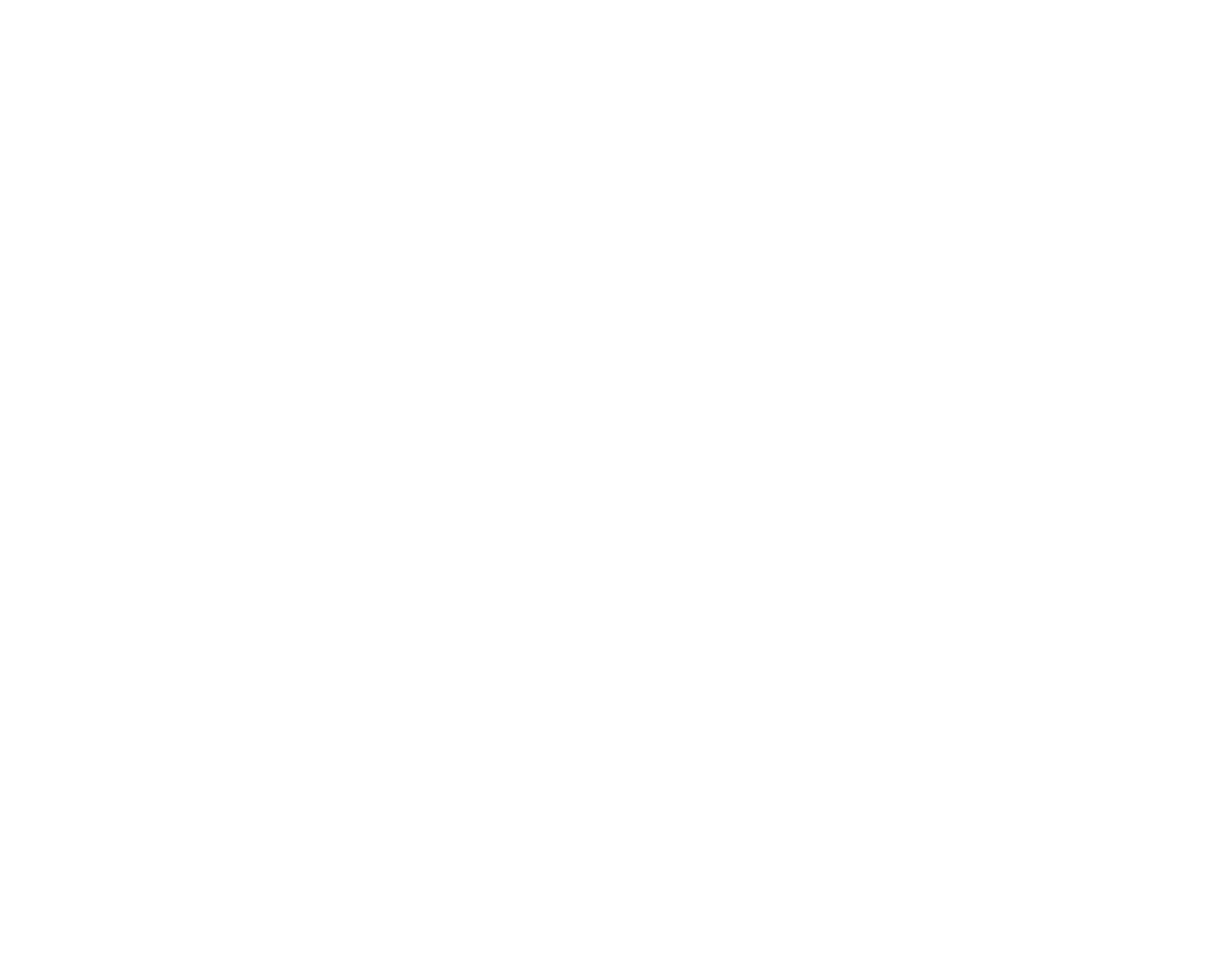
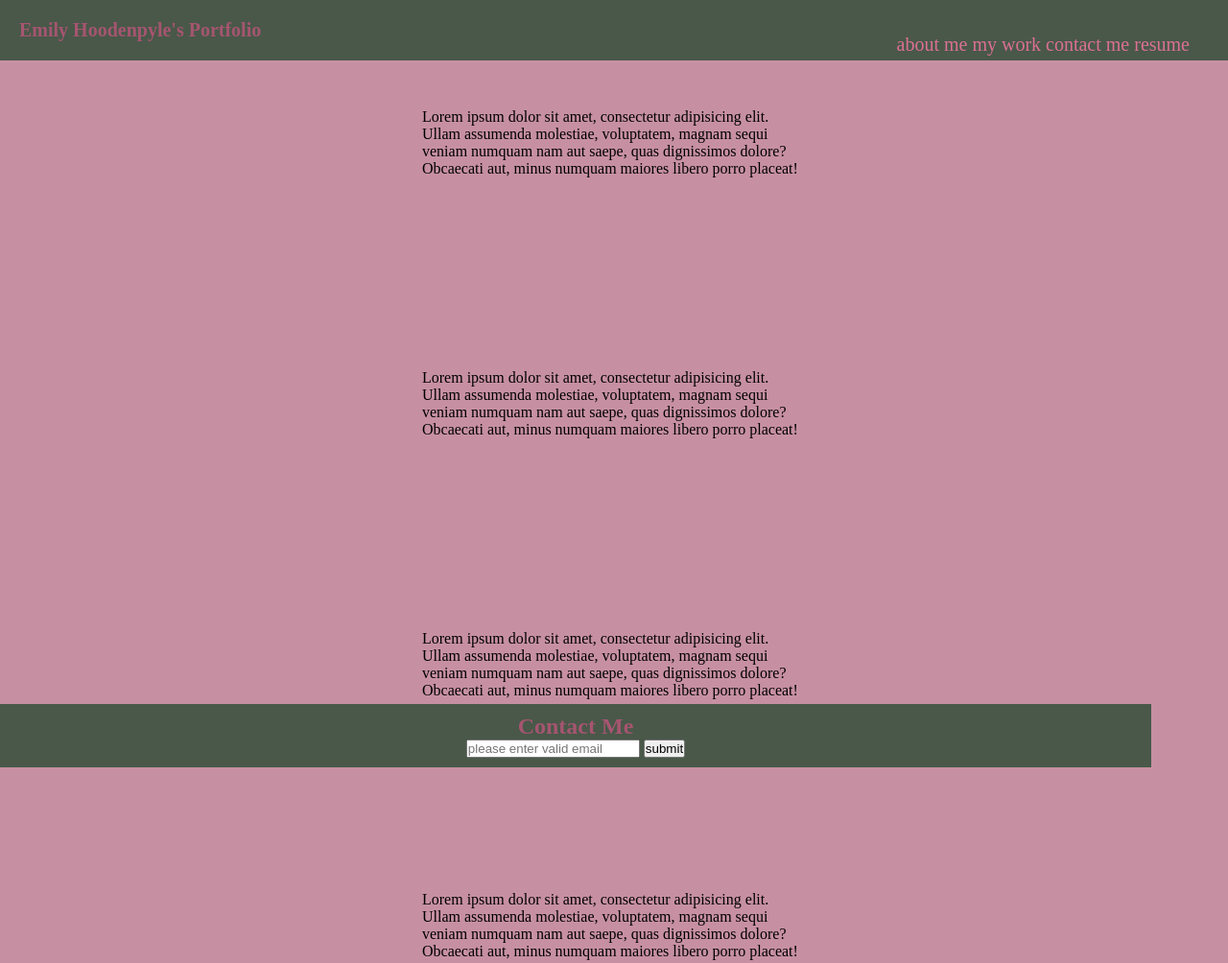
Before and after one commit to EmilyHoodenpyle/portfolio, a plain HTML site: page index.html in a window 1280 px wide. Shown: the whole page at 96% size. Before the commit the page ends 800 px from the top, so only its background shows below. Drawn offline with Linux system fonts and the light colour scheme.

Commit message:
updated html

```diff
--- a/assets/css/style.css
+++ b/assets/css/style.css
@@ -1,3 +1,103 @@
 * {
-    box-sizing: border-box
+    box-sizing: border-box;
+    padding: 0;
+    margin: 0;
 }
+
+h1,
+h2,
+h3 {
+  text-align: center;
+}
+
+body {
+    background-color: rgb(199, 144, 162);
+}
+
+header {
+    padding: 20px;
+    font-family: 'Times New Roman', Times, serif;
+    background-color: rgb(73, 88, 73);
+    color: rgb(165, 85, 112);
+}
+
+header h1 {
+    display: inline;
+    font-size: 20px;
+}
+
+header nav {
+    padding-top: 15px;
+    margin-right: 20px;
+    float: right;
+    font-family: 'Times New Roman', Times, serif;
+    font-size: 20px;
+}
+
+header nav ul {
+    list-style-type: none;
+}
+
+header nav ul li {
+    display: inline-block;
+    font-size: 20px;
+}
+
+a {
+    color:palevioletred;
+    text-decoration: dotted;
+}
+
+p {
+    font-size: 16px;
+    color: rgb(75, 37, 50);
+}
+
+section {
+    width: 400px;
+    margin: 50px auto;
+    margin-bottom: 200px;
+}
+
+section img {
+    width: 300px;
+    height: auto;
+
+}
+
+#Cranach {
+    position: absolute;
+    top: 100px;
+    left: 50px;
+}
+
+#Caravaggio {
+    position: absolute;
+    top: 550px;
+    left: 50px;
+}
+
+#Gentileschi {
+    position: fixed;
+    top: 150px;
+    right: 50px;
+}
+
+footer {
+    position: fixed;
+    bottom: 0;
+    left: 0px;
+    width: 1200px;
+    border: 10px solid rgb(73, 88, 73);
+    background-color: rgb(73, 88, 73);
+    text-align: center;
+}
+
+footer ul li {
+    display: inline-block;
+    font-size: 16px;
+}
+
+footer h2 {
+    color: rgb(165, 85, 112);
+}
--- a/index.html
+++ b/index.html
@@ -1,8 +1,49 @@
 <!DOCTYPE html>
-<html>
-    <head>
-        <title>Emily Hoodenpyle's Portfolio</title>
-        <meta charset="UTF-8" />
-        <meta name="viewport" content="width=device-width, initial-scale=1" />
-        <link rel="stylesheet" type="text/css" href="./assets/css/style.css" />
-      </head>
+<html lang="en-US">
+
+  <head>
+    <meta charset="UTF-8">
+    <title>Emily Hoodenpyle's Portfolio</title>
+    <link rel="stylesheet" type="text/css" href="./assets/css/style.css">
+  </head>
+
+  <body>
+      <header>
+          <h1>Emily Hoodenpyle's Portfolio</h1>
+          <nav>
+              <ul>
+                <li><a href="">about me</a></li>
+                <li><a href="">my work</a></li>
+                <li><a href="">contact me</a></li>
+                <li><a href="">resume</a></li>
+              </ul>
+          </nav>
+      </header>
+
+      <main>
+        <section class="about-me">
+           Lorem ipsum dolor sit amet, consectetur adipisicing elit. Ullam assumenda molestiae, voluptatem, magnam sequi veniam numquam nam aut saepe, quas dignissimos dolore? Obcaecati aut, minus numquam maiores libero porro placeat!
+        </section>
+        <section class="my-work">
+           Lorem ipsum dolor sit amet, consectetur adipisicing elit. Ullam assumenda molestiae, voluptatem, magnam sequi veniam numquam nam aut saepe, quas dignissimos dolore? Obcaecati aut, minus numquam maiores libero porro placeat!
+        </section>
+        <section class="resume">
+          Lorem ipsum dolor sit amet, consectetur adipisicing elit. Ullam assumenda molestiae, voluptatem, magnam sequi veniam numquam nam aut saepe, quas dignissimos dolore? Obcaecati aut, minus numquam maiores libero porro placeat!
+        </section>
+        <section class="contact-me">
+          Lorem ipsum dolor sit amet, consectetur adipisicing elit. Ullam assumenda molestiae, voluptatem, magnam sequi veniam numquam nam aut saepe, quas dignissimos dolore? Obcaecati aut, minus numquam maiores libero porro placeat!
+        </section>
+      </main>
+
+      <footer>
+        <h2 class="title">Contact Me</h2>
+        <form>
+          <input type="email" required placeholder="please enter valid email">
+          <input type="submit" value="submit">
+        </form>
+      </footer>
+
+
+  </body>
+
+</html>
```
